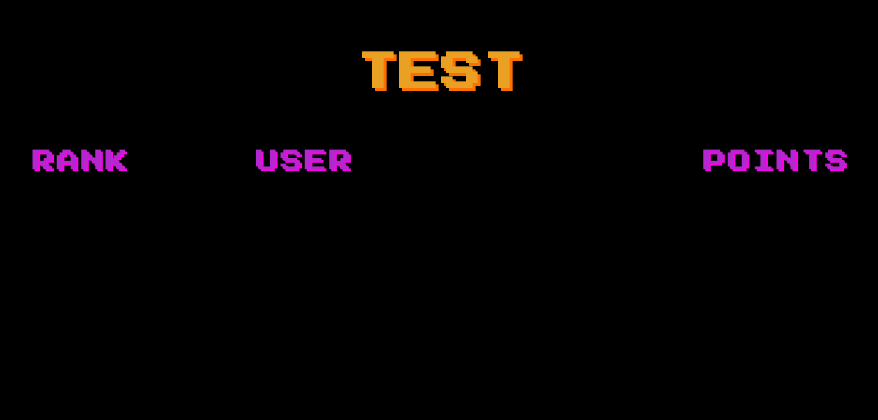
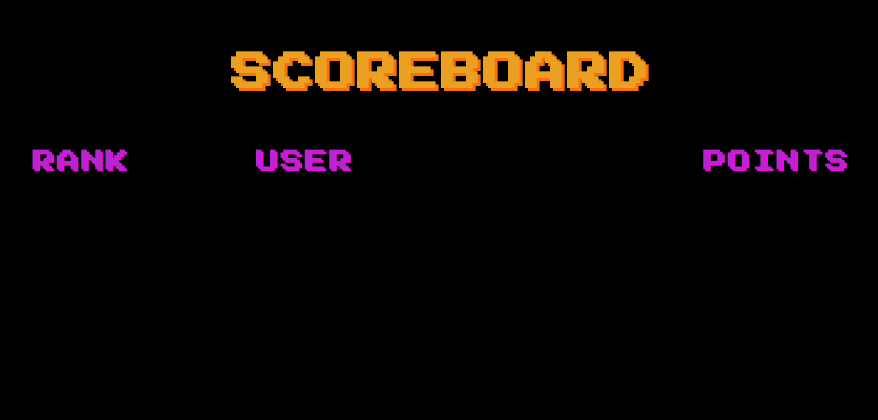
Before and after one commit to k1k9/CTFPlatform, a PHP site: page /scoreboard in a window 1280 px wide. Shown: the top 420 px of the page, without its empty margins (199-1077 px from the left). Run offline with PHP 8.4, Linux system fonts and the light colour scheme; data that the repository does not hold is empty.

Commit message:
Updated header

```diff
--- a/src/views/Scoreboard.php
+++ b/src/views/Scoreboard.php
@@ -14,7 +14,7 @@ function ordinalSuffix($number) {
 }
 ?>
 <section class="scoreboard">
-    <h3 class="orange anim-flip">TEST</h3>
+    <h3 class="orange anim-flip">Scoreboard</h3>
     <ul class="table">
         <li class="table-header">
             <span class="rank">RANK</span>
```
